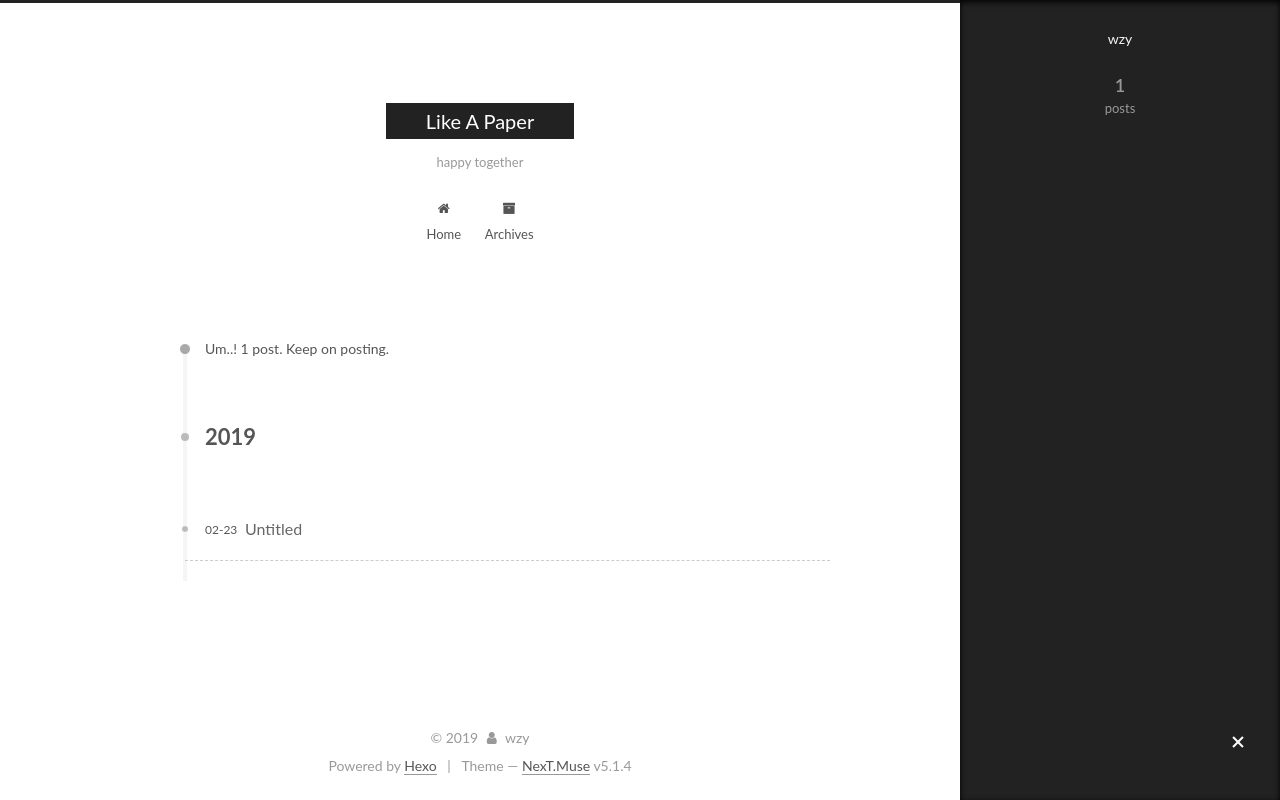
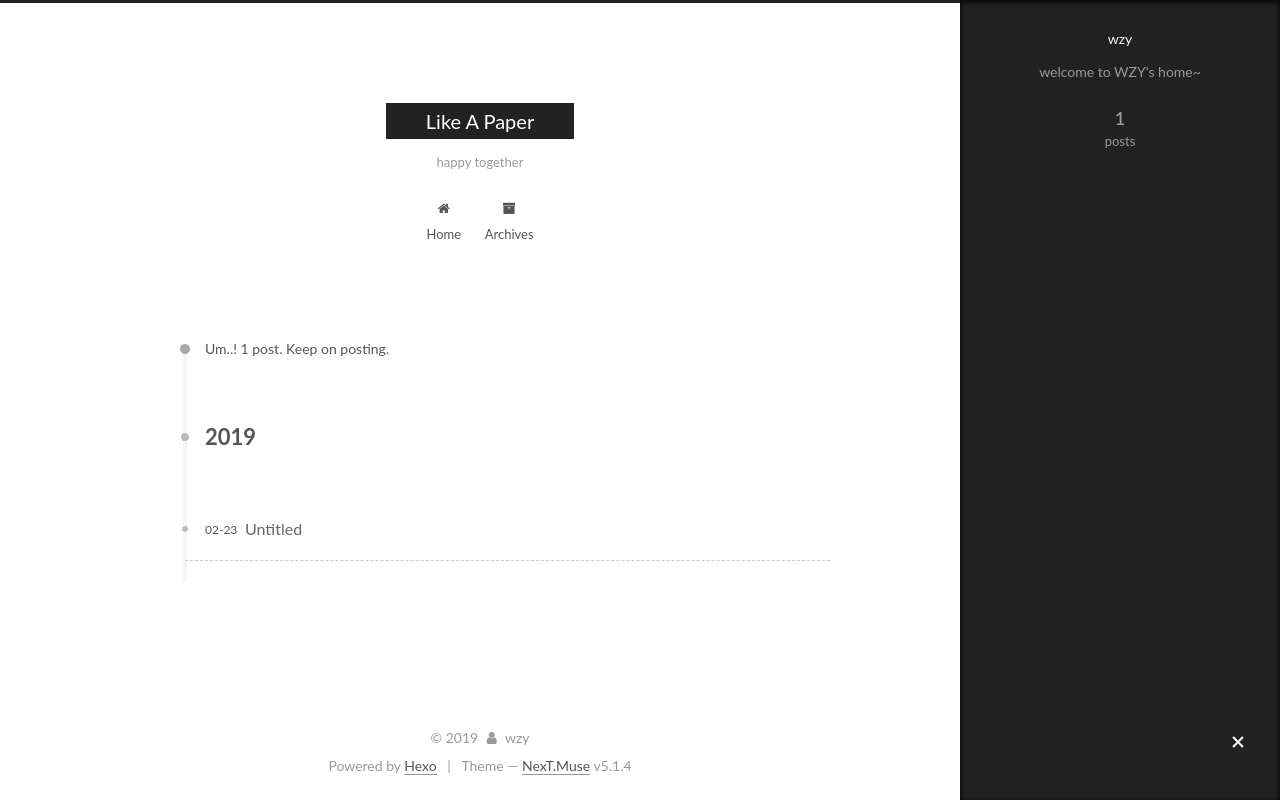
Before and after one commit to wzy1510300a28/wzy1510300a28.github.io, a plain HTML site: page archives/2019/02/index.html in a window 1280 px wide. Both pictures are taken after a click on the element 1238 px from the left and 743 px from the top of the page. Drawn offline with Linux system fonts and the light colour scheme.

Commit message:
Site updated: 2019-02-26 11:22:44

```diff
--- a/archives/2019/02/index.html
+++ b/archives/2019/02/index.html
@@ -79,13 +79,16 @@
 
 
 
+<meta name="description" content="welcome to WZY&apos;s home~">
 <meta property="og:type" content="website">
 <meta property="og:title" content="Like A Paper">
 <meta property="og:url" content="http://yoursite.com/archives/2019/02/index.html">
 <meta property="og:site_name" content="Like A Paper">
+<meta property="og:description" content="welcome to WZY&apos;s home~">
 <meta property="og:locale" content="Chinese">
 <meta name="twitter:card" content="summary">
 <meta name="twitter:title" content="Like A Paper">
+<meta name="twitter:description" content="welcome to WZY&apos;s home~">
 
 
 
@@ -313,7 +316,7 @@
           <div class="site-author motion-element" itemprop="author" itemscope="" itemtype="http://schema.org/Person">
 
               <p class="site-author-name" itemprop="name">wzy</p>
-              <p class="site-description motion-element" itemprop="description"></p>
+              <p class="site-description motion-element" itemprop="description">welcome to WZY's home~</p>
           </div>
 
           <nav class="site-state motion-element">
```
Also changed, not shown: 2019/02/23/第一个博客/index.html (+1 -1 lines), archives/2019/index.html (+4 -1 lines), archives/index.html (+4 -1 lines), index.html (+4 -1 lines).
